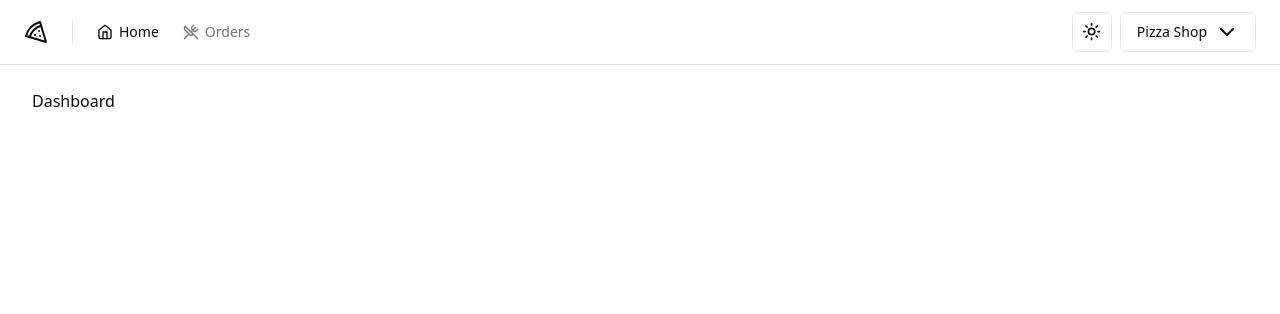
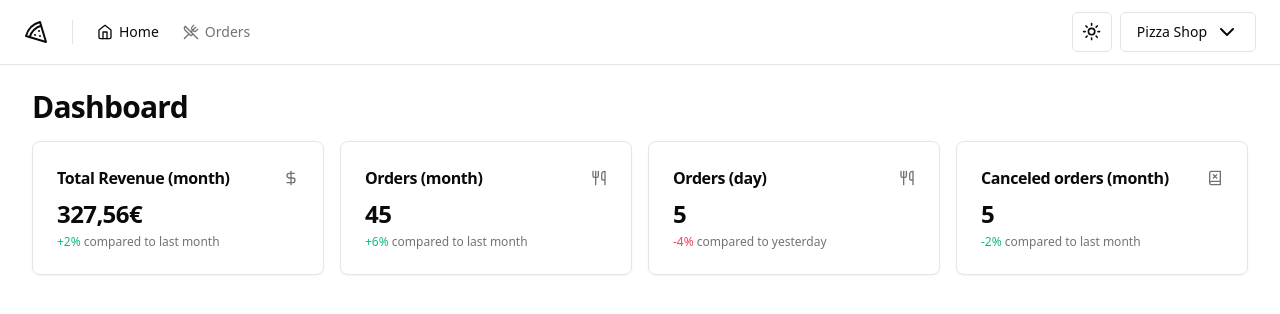
Before and after one commit to diogoazevedoo/pizzashop-web, a React (Vite) app: page / in a window 1280 px wide. Shown: the top 314 px of the page. Built offline with nearby package versions, Linux system fonts and the light colour scheme.

Commit message:
UI: Created dashboard card components to display data

```diff
--- /dev/null
+++ b/src/components/ui/card.tsx
@@ -0,0 +1,79 @@
+import * as React from 'react'
+
+import { cn } from '@/lib/utils'
+
+const Card = React.forwardRef<
+  HTMLDivElement,
+  React.HTMLAttributes<HTMLDivElement>
+>(({ className, ...props }, ref) => (
+  <div
+    ref={ref}
+    className={cn(
+      'rounded-lg border bg-card text-card-foreground shadow-sm',
+      className,
+    )}
+    {...props}
+  />
+))
+Card.displayName = 'Card'
+
+const CardHeader = React.forwardRef<
+  HTMLDivElement,
+  React.HTMLAttributes<HTMLDivElement>
+>(({ className, ...props }, ref) => (
+  <div
+    ref={ref}
+    className={cn('flex flex-col space-y-1.5 p-6', className)}
+    {...props}
+  />
+))
+CardHeader.displayName = 'CardHeader'
+
+const CardTitle = React.forwardRef<
+  HTMLParagraphElement,
+  React.HTMLAttributes<HTMLHeadingElement>
+>(({ className, ...props }, ref) => (
+  <h3
+    ref={ref}
+    className={cn(
+      'text-2xl font-semibold leading-none tracking-tight',
+      className,
+    )}
+    {...props}
+  />
+))
+CardTitle.displayName = 'CardTitle'
+
+const CardDescription = React.forwardRef<
+  HTMLParagraphElement,
+  React.HTMLAttributes<HTMLParagraphElement>
+>(({ className, ...props }, ref) => (
+  <p
+    ref={ref}
+    className={cn('text-sm text-muted-foreground', className)}
+    {...props}
+  />
+))
+CardDescription.displayName = 'CardDescription'
+
+const CardContent = React.forwardRef<
+  HTMLDivElement,
+  React.HTMLAttributes<HTMLDivElement>
+>(({ className, ...props }, ref) => (
+  <div ref={ref} className={cn('p-6 pt-0', className)} {...props} />
+))
+CardContent.displayName = 'CardContent'
+
+const CardFooter = React.forwardRef<
+  HTMLDivElement,
+  React.HTMLAttributes<HTMLDivElement>
+>(({ className, ...props }, ref) => (
+  <div
+    ref={ref}
+    className={cn('flex items-center p-6 pt-0', className)}
+    {...props}
+  />
+))
+CardFooter.displayName = 'CardFooter'
+
+export { Card, CardHeader, CardFooter, CardTitle, CardDescription, CardContent }
--- a/src/pages/app/dashboard.tsx
+++ /dev/null
@@ -1,10 +0,0 @@
-import { Helmet } from 'react-helmet-async'
-
-export function Dashboard() {
-  return (
-    <>
-      <Helmet title="Dashboard" />
-      <h1>Dashboard</h1>
-    </>
-  )
-}
--- /dev/null
+++ b/src/pages/app/dashboard/dashboard.tsx
@@ -0,0 +1,24 @@
+import { Helmet } from 'react-helmet-async'
+
+import { DayOrdersAmountCard } from './day-orders-amount-card'
+import { MonthCanceledOrdersAmountCard } from './month-canceled-orders-amount-card'
+import { MonthOrdersAmountCard } from './month-orders-amount-card'
+import { MonthRevenueCard } from './month-revenue-card'
+
+export function Dashboard() {
+  return (
+    <>
+      <Helmet title="Dashboard" />
+      <div className="flex flex-col gap-4">
+        <h1 className="text-3xl font-bold tracking-tight">Dashboard</h1>
+
+        <div className="grid grid-cols-4 gap-4">
+          <MonthRevenueCard />
+          <MonthOrdersAmountCard />
+          <DayOrdersAmountCard />
+          <MonthCanceledOrdersAmountCard />
+        </div>
+      </div>
+    </>
+  )
+}
--- /dev/null
+++ b/src/pages/app/dashboard/day-orders-amount-card.tsx
@@ -0,0 +1,21 @@
+import { Utensils } from 'lucide-react'
+
+import { Card, CardContent, CardHeader, CardTitle } from '@/components/ui/card'
+
+export function DayOrdersAmountCard() {
+  return (
+    <Card>
+      <CardHeader className="flex-row items-center justify-between space-y-0 pb-2">
+        <CardTitle className="text-base font-semibold">Orders (day)</CardTitle>
+        <Utensils className="h-4 w-4 text-muted-foreground" />
+      </CardHeader>
+      <CardContent className="space-y-1">
+        <span className="text-2xl font-bold tracking-tight">5</span>
+        <p className="text-xs text-muted-foreground">
+          <span className="text-rose-500 dark:text-rose-400">-4%</span> compared
+          to yesterday
+        </p>
+      </CardContent>
+    </Card>
+  )
+}
--- /dev/null
+++ b/src/pages/app/dashboard/month-canceled-orders-amount-card.tsx
@@ -0,0 +1,23 @@
+import { BookX } from 'lucide-react'
+
+import { Card, CardContent, CardHeader, CardTitle } from '@/components/ui/card'
+
+export function MonthCanceledOrdersAmountCard() {
+  return (
+    <Card>
+      <CardHeader className="flex-row items-center justify-between space-y-0 pb-2">
+        <CardTitle className="text-base font-semibold">
+          Canceled orders (month)
+        </CardTitle>
+        <BookX className="h-4 w-4 text-muted-foreground" />
+      </CardHeader>
+      <CardContent className="space-y-1">
+        <span className="text-2xl font-bold tracking-tight">5</span>
+        <p className="text-xs text-muted-foreground">
+          <span className="text-emerald-500 dark:text-emerald-400">-2%</span>{' '}
+          compared to last month
+        </p>
+      </CardContent>
+    </Card>
+  )
+}
--- /dev/null
+++ b/src/pages/app/dashboard/month-orders-amount-card.tsx
@@ -0,0 +1,23 @@
+import { Utensils } from 'lucide-react'
+
+import { Card, CardContent, CardHeader, CardTitle } from '@/components/ui/card'
+
+export function MonthOrdersAmountCard() {
+  return (
+    <Card>
+      <CardHeader className="flex-row items-center justify-between space-y-0 pb-2">
+        <CardTitle className="text-base font-semibold">
+          Orders (month)
+        </CardTitle>
+        <Utensils className="h-4 w-4 text-muted-foreground" />
+      </CardHeader>
+      <CardContent className="space-y-1">
+        <span className="text-2xl font-bold tracking-tight">45</span>
+        <p className="text-xs text-muted-foreground">
+          <span className="text-emerald-500 dark:text-emerald-400">+6%</span>{' '}
+          compared to last month
+        </p>
+      </CardContent>
+    </Card>
+  )
+}
--- /dev/null
+++ b/src/pages/app/dashboard/month-revenue-card.tsx
@@ -0,0 +1,23 @@
+import { DollarSign } from 'lucide-react'
+
+import { Card, CardContent, CardHeader, CardTitle } from '@/components/ui/card'
+
+export function MonthRevenueCard() {
+  return (
+    <Card>
+      <CardHeader className="flex-row items-center justify-between space-y-0 pb-2">
+        <CardTitle className="text-base font-semibold">
+          Total Revenue (month)
+        </CardTitle>
+        <DollarSign className="h-4 w-4 text-muted-foreground" />
+      </CardHeader>
+      <CardContent className="space-y-1">
+        <span className="text-2xl font-bold tracking-tight">327,56€</span>
+        <p className="text-xs text-muted-foreground">
+          <span className="text-emerald-500 dark:text-emerald-400">+2%</span>{' '}
+          compared to last month
+        </p>
+      </CardContent>
+    </Card>
+  )
+}
--- a/src/routes.tsx
+++ b/src/routes.tsx
@@ -2,7 +2,7 @@
 
 import { AppLayout } from './pages/_layouts/app'
 import { AuthLayout } from './pages/_layouts/auth'
-import { Dashboard } from './pages/app/dashboard'
+import { Dashboard } from './pages/app/dashboard/dashboard'
 import { Orders } from './pages/app/orders/orders'
 import { SignIn } from './pages/auth/sign-in'
 import { SignUp } from './pages/auth/sign-up'
```
Also changed, not shown: src/components/ui/dialog.tsx (+17 -17 lines), src/components/ui/select.tsx (+22 -22 lines).
